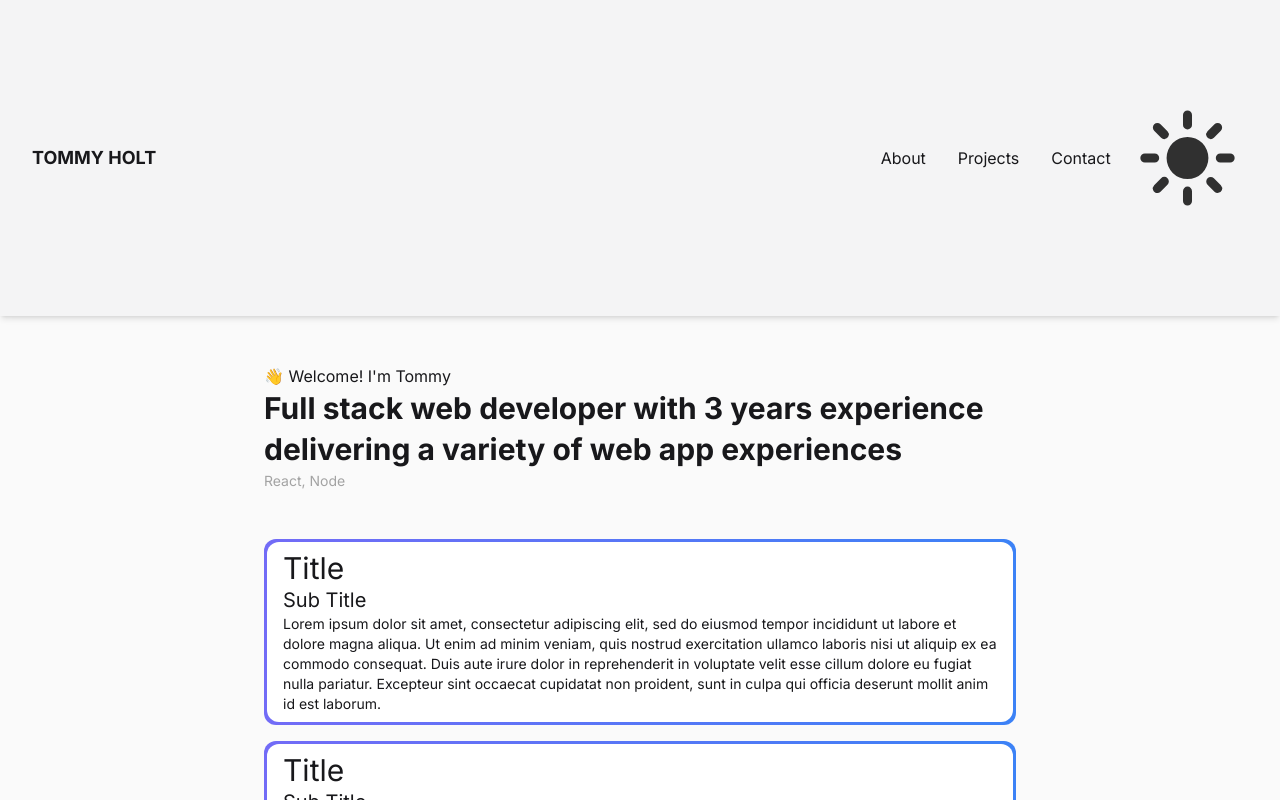
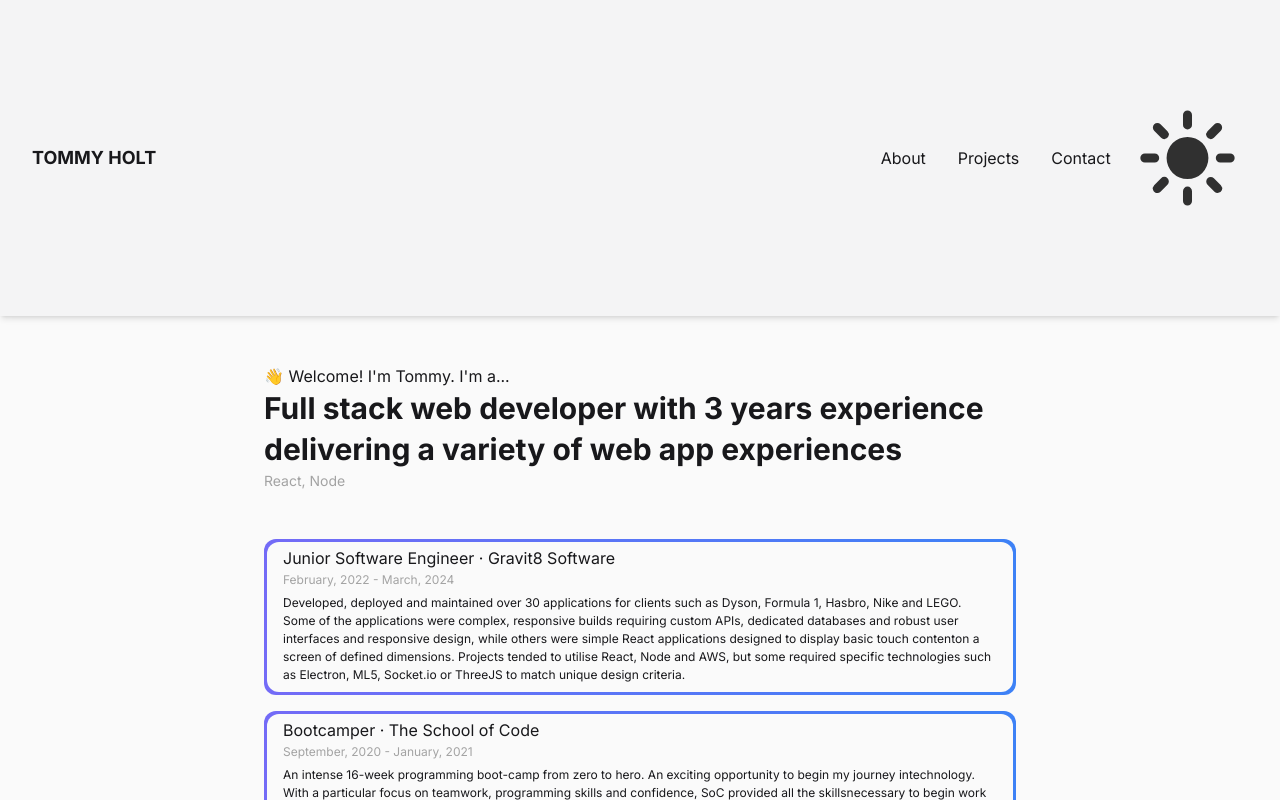
Before and after one commit to atTommy98/portfolio-website, a Next.js app: page / in a window 1280 px wide. Shown: the top 800 px of the page. Built offline with nearby package versions, Linux system fonts and the light colour scheme; no server answers.

Commit message:
Updated Experience Cards

```diff
--- a/src/app/globals.css
+++ b/src/app/globals.css
@@ -49,18 +49,22 @@
   a {
     @apply text-sm sm:text-sm md:text-sm lg:text-base;
   }
+
+  .grey-text {
+    @apply text-neutral-400;
+  }
 }
 
 @layer components {
   .card--title {
-    @apply text-3xl;
+    @apply text-[1rem] m-0;
   }
 
   .card--subtitle {
-    @apply text-xl;
+    @apply text-[.75rem];
   }
 
   .card--text {
-    @apply text-sm;
+    @apply text-[0.75rem];
   }
 }
--- a/src/components/About.tsx
+++ b/src/components/About.tsx
@@ -1,19 +1,28 @@
-import AboutCard from "./AboutCard";
+import ExperienceCard from "./ExperienceCard";
+import { Cards } from "../data";
 
 export default function About() {
   return (
     <div className="w-full h-fit flex justify-center">
       <div className="w-[80%] max-w-[800px] py-12 px-6">
-        <h4 className="">👋 Welcome! I&apos;m Tommy</h4>
+        <h4 className="">👋 Welcome! I&apos;m Tommy. I&apos;m a...</h4>
         <h2 className="leading-snug font-bold">
           Full stack web developer with 3 years experience delivering a variety
           of web app experiences
         </h2>
-        <h6 className="text-sm text-neutral-400">React, Node</h6>
+        <h6 className="text-sm grey-text">React, Node</h6>
+        <h2></h2>
         <div className="mt-12">
-          <AboutCard />
-          <AboutCard />
-          <AboutCard />
+          {Cards.map((card) => {
+            return (
+              <ExperienceCard
+                key={card.id}
+                title={card.title}
+                subtitle={card.subtitle}
+                content={card.content}
+              />
+            );
+          })}
         </div>
       </div>
     </div>
--- a/src/components/AboutCard.tsx
+++ /dev/null
@@ -1,21 +0,0 @@
-function AboutCard() {
-  return (
-    <div className="w-full bg-gradient-to-r from-red-500 via-purple-500 to-blue-500 bg-[length:400%_400%] animate-border rounded-xl p-[3px] my-4">
-      <div className="w-full h-full rounded-xl bg-white px-4 py-2">
-        <h1 className="card--title">Title</h1>
-        <h3 className="card--subtitle">Sub Title</h3>
-        <p className="card--text">
-          Lorem ipsum dolor sit amet, consectetur adipiscing elit, sed do
-          eiusmod tempor incididunt ut labore et dolore magna aliqua. Ut enim ad
-          minim veniam, quis nostrud exercitation ullamco laboris nisi ut
-          aliquip ex ea commodo consequat. Duis aute irure dolor in
-          reprehenderit in voluptate velit esse cillum dolore eu fugiat nulla
-          pariatur. Excepteur sint occaecat cupidatat non proident, sunt in
-          culpa qui officia deserunt mollit anim id est laborum.
-        </p>
-      </div>
-    </div>
-  );
-}
-
-export default AboutCard;
--- /dev/null
+++ b/src/components/ExperienceCard.tsx
@@ -0,0 +1,13 @@
+function ExperienceCard({ title, subtitle, content }: ExperienceCardProps) {
+  return (
+    <div className="w-full bg-gradient-to-r from-red-500 via-purple-500 to-blue-500 bg-[length:400%_400%] animate-border rounded-xl p-[3px] my-4">
+      <div className="w-full h-full rounded-xl bg-zinc-50 dark:bg-zinc-900 px-4 py-2">
+        <h1 className="card--title">{title}</h1>
+        <h3 className="card--subtitle grey-text">{subtitle}</h3>
+        <p className="card--text">{content}</p>
+      </div>
+    </div>
+  );
+}
+
+export default ExperienceCard;
--- /dev/null
+++ b/src/data.js
@@ -0,0 +1,18 @@
+const Cards = [
+  {
+    id: 1,
+    title: "Junior Software Engineer · Gravit8 Software",
+    subtitle: "February, 2022 - March, 2024",
+    content: `Developed, deployed and maintained over 30 applications for clients such as Dyson, Formula 1, Hasbro, Nike and LEGO. Some of the applications were complex, responsive builds requiring custom APIs,
+                dedicated databases and robust user interfaces and responsive design, while others were simple React applications designed to display basic touch contenton a screen of defined dimensions.
+                Projects tended to utilise React, Node and AWS, but some required specific technologies such as Electron, ML5, Socket.io or ThreeJS to match unique design criteria.`,
+  },
+  {
+    id: 2,
+    title: "Bootcamper · The School of Code",
+    subtitle: "September, 2020 - January, 2021",
+    content: `An intense 16-week programming boot-camp from zero to hero. An exciting opportunity to begin my journey intechnology. With a particular focus on teamwork, programming skills and confidence, SoC provided all the skillsnecessary to begin work in the technology industry.`,
+  },
+];
+
+export { Cards };
--- a/src/types.d.ts
+++ b/src/types.d.ts
@@ -3,3 +3,9 @@ declare module "*.mp3" {
   export default value;
 }
 declare module "use-sound";
+
+interface ExperienceCardProps {
+  title: string;
+  subtitle: string;
+  content: string;
+}
```
